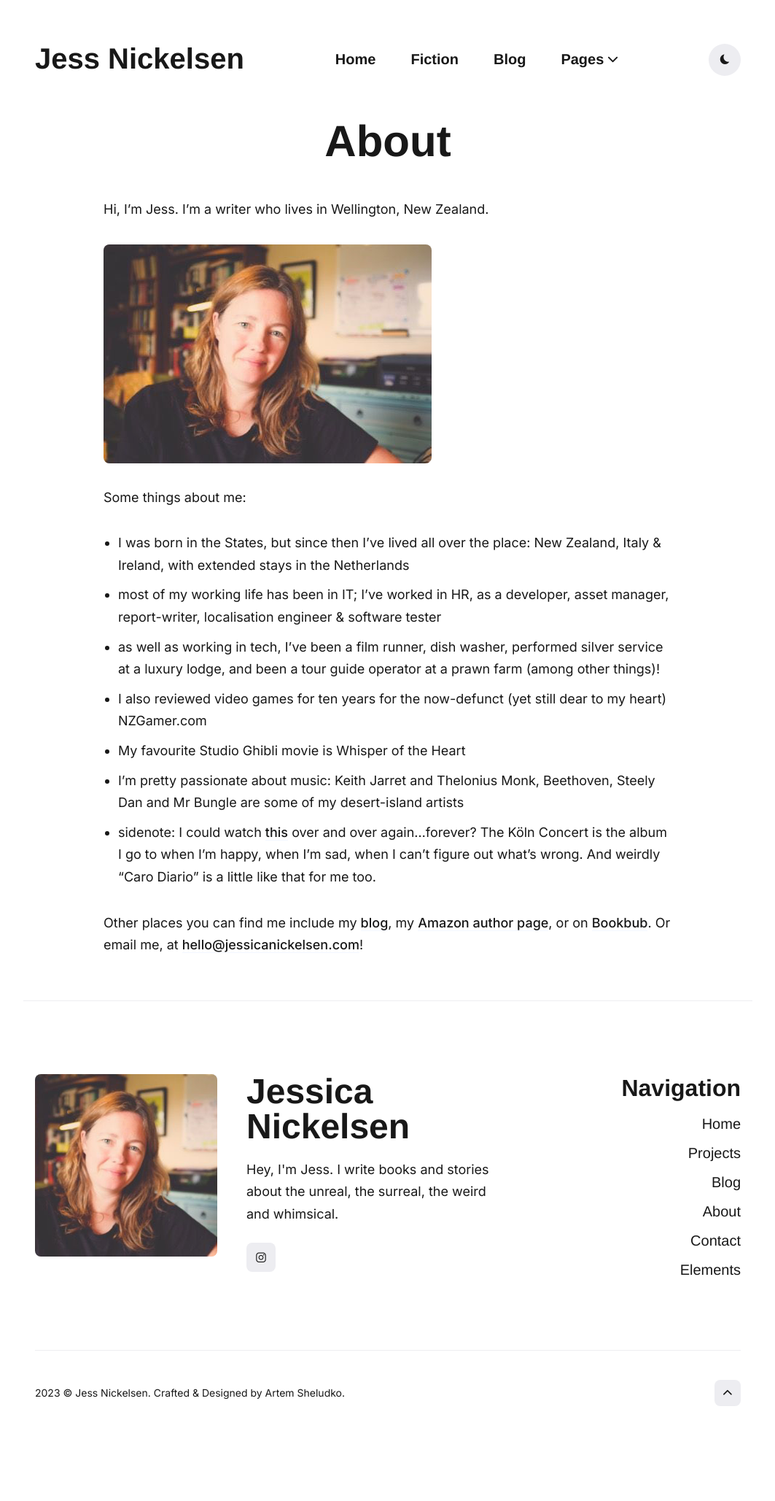
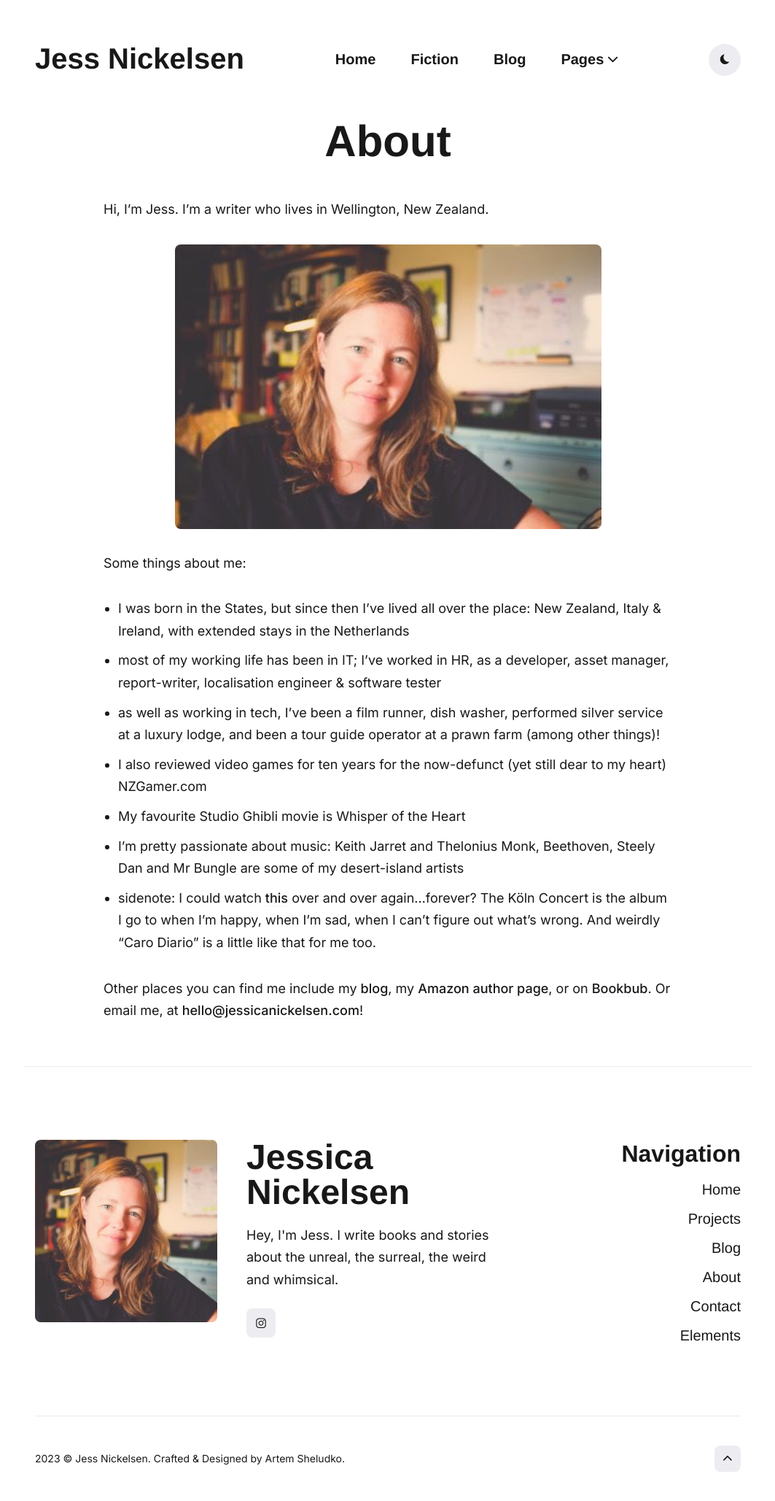
Before and after one commit to jnickelsen/jnickelsen.github.io, a Jekyll site: the page built from _pages/about.md, in a window 1280 px wide. Shown: the whole page at 73% size, without its empty margins (108-1171 px from the left). Built offline with Jekyll 4.4.1, drawn with Linux system fonts in a browser that asks for light colours; nearby versions of some CDN libraries; some web fonts are replaced; before the commit the page ends 1967 px from its top, so only the background shows below that.

Commit message:
Update about.md

```diff
--- a/_pages/about.md
+++ b/_pages/about.md
@@ -7,7 +7,7 @@ image: '/images/jess-nickelsen.jpeg'
 
 Hi, I'm Jess. I'm a writer who lives in Wellington, New Zealand.
 
-![Moi](/images/jess-nickelsen.jpeg){: .centre :}
+![Moi](/images/jess-nickelsen.jpeg){:.centered}
 
 Some things about me:
 
```
